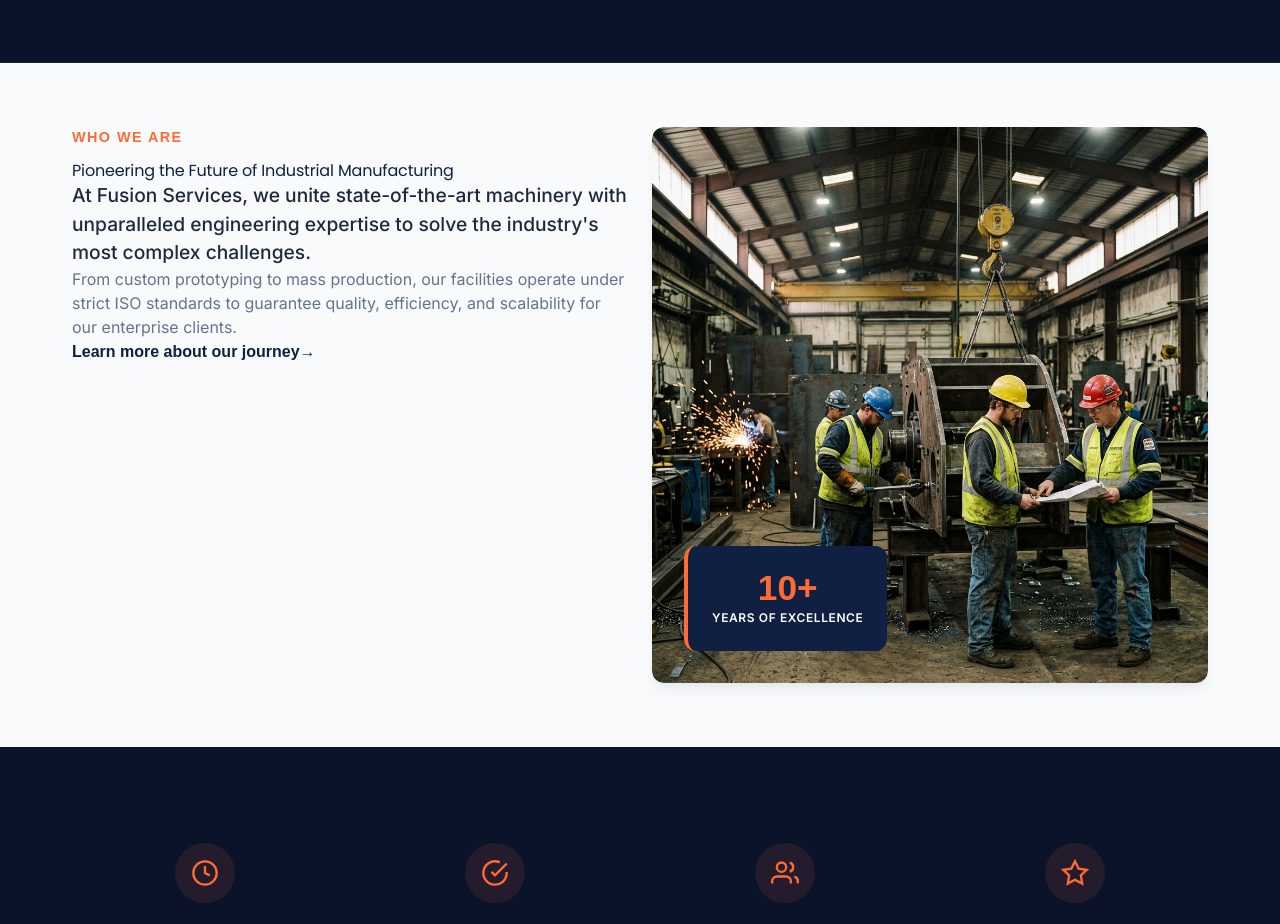
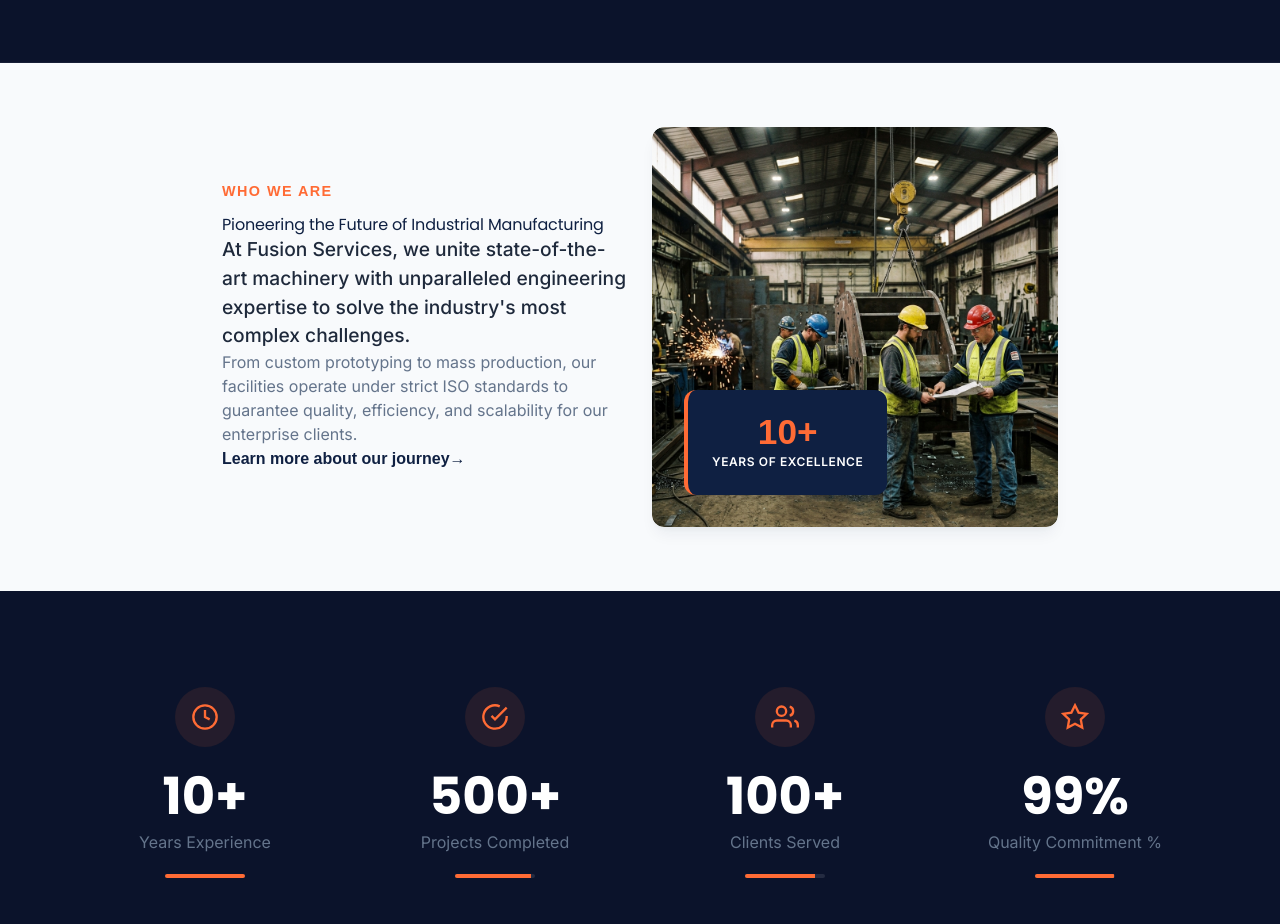
Before and after one commit to Priyanshu9595/Fusion_services, a React app in the folder frontend/: page / in a window 1280 px wide. Shown: the part 1012-1936 px from the top of the page. Built offline with nearby package versions, Linux system fonts and the light colour scheme; the HTML template or start-up script is replaced by a standard one.

Commit message:
Scale down Who We Are section

```diff
--- a/frontend/src/pages/Home.jsx
+++ b/frontend/src/pages/Home.jsx
@@ -400,7 +400,7 @@
 
 
             <section className="home-overview section-padding">
-                <div className="container grid grid-2">
+                <div className="container grid grid-2" style={{"maxWidth": "900px", "margin": "0 auto", "alignItems": "center"}}>
                     <div className="overview-text scroll-reveal slide-in-left">
                         <span className="section-subtitle">Who We Are</span>
                         <h2>Pioneering the Future of Industrial Manufacturing</h2>
@@ -410,7 +410,7 @@
                     </div>
                     <div className="overview-visual scroll-reveal slide-in-right">
                         <div className="image-wrapper hover-zoom-img">
-                            <img src="/assets/heavy_machinery.png" alt="Advanced industrial machinery in operation" />
+                            <img src="/assets/heavy_machinery.png" alt="Advanced industrial machinery in operation" style={{"maxHeight": "400px", "width": "100%", "objectFit": "cover"}} />
                             <div className="floating-badge pulse-badge">
                                 <span className="badge-num">10+</span>
                                 <span className="badge-txt">Years of Excellence</span>
```
